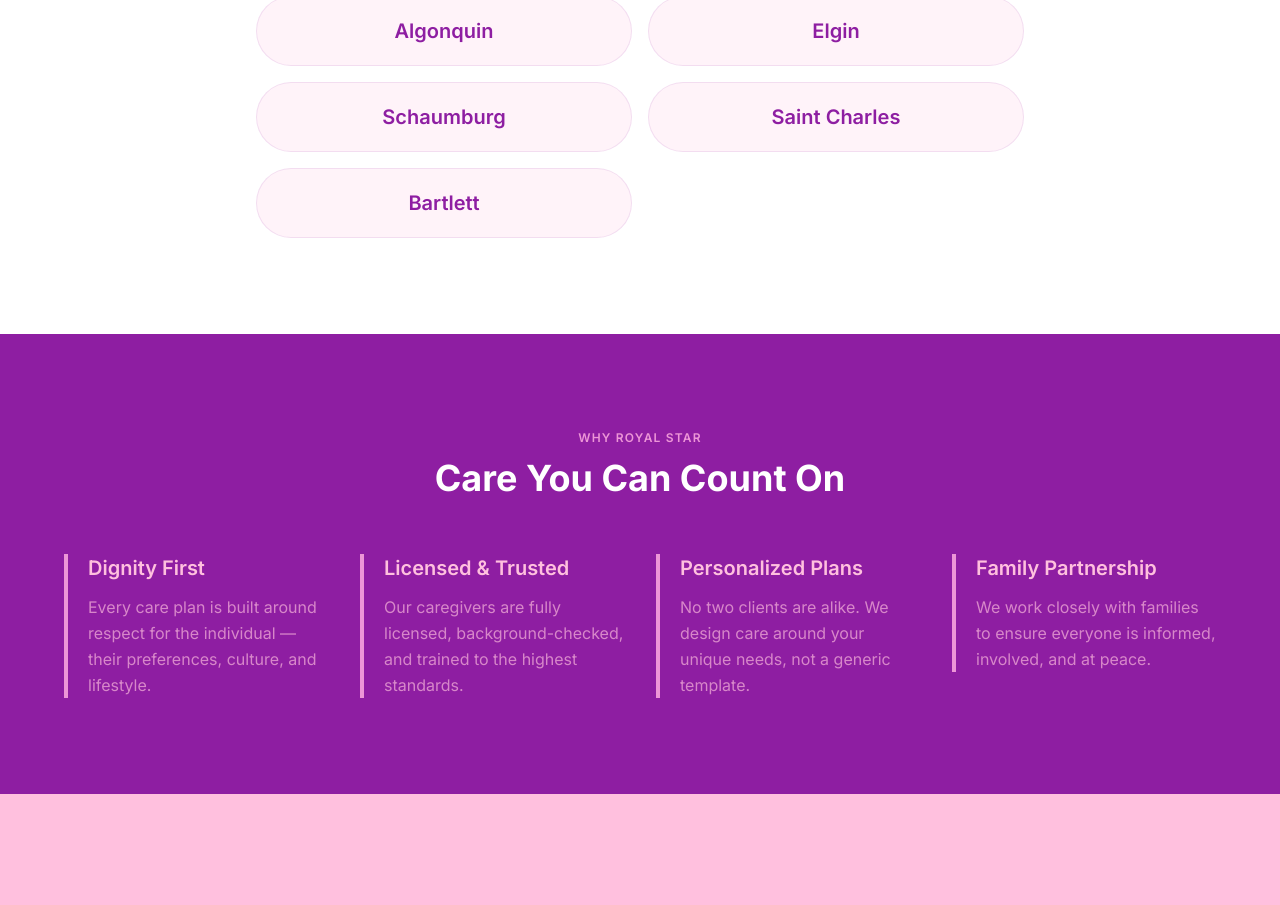
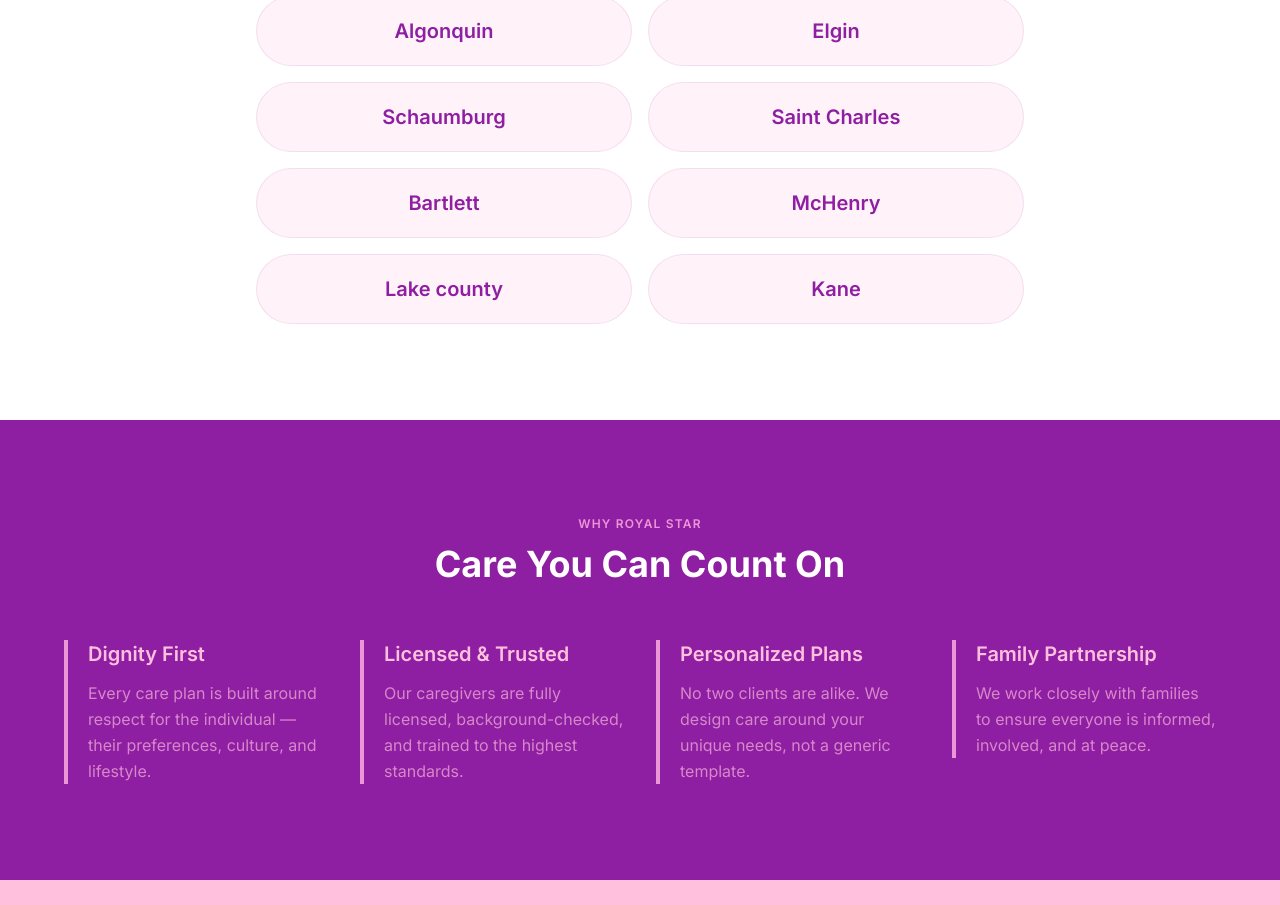
Before and after one commit to dedayorr/Royal-Star-Home-Care, a React (Create React App) app: page / in a window 1280 px wide. Shown: the part 3151-4056 px from the top of the page. Built offline with nearby package versions, Linux system fonts and the light colour scheme.

Commit message:
locationEdit

```diff
--- a/src/pages/Home.js
+++ b/src/pages/Home.js
@@ -19,6 +19,9 @@
   "Schaumburg",
   "Saint Charles",
   "Bartlett",
+  "McHenry",
+  "Lake county",
+  "Kane",
 ];
 
 const services = [
```
